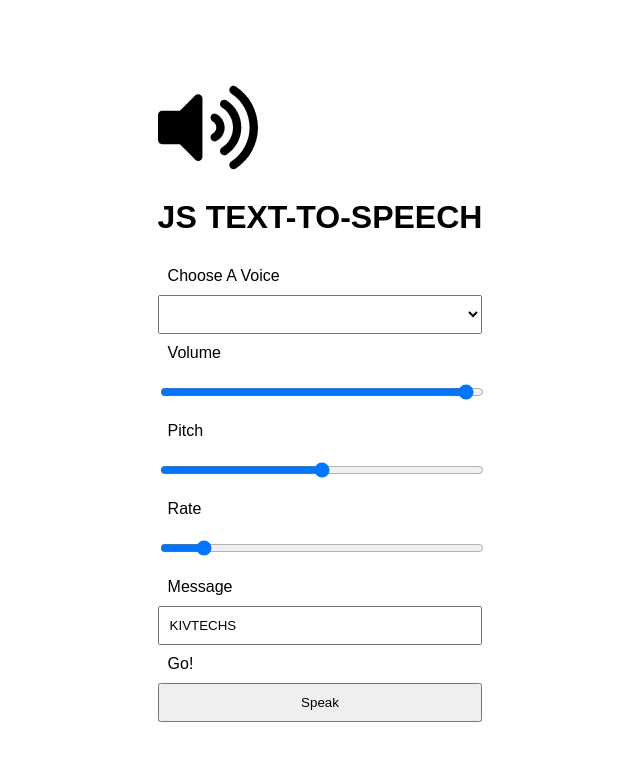
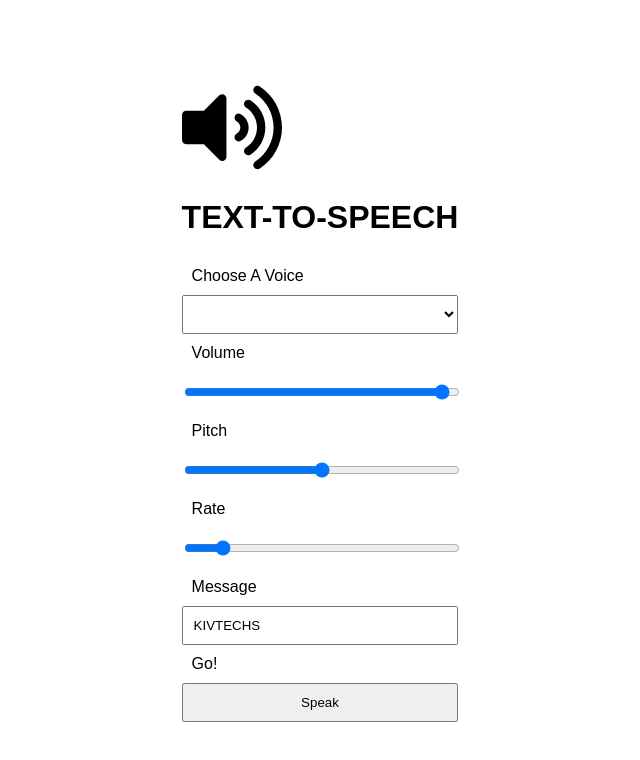
Before and after one commit to Kivtech-devel/js_tts, a plain HTML site: page index.html in a window 1280 px wide. Shown: the whole page, without its empty margins (320-960 px from the left). Drawn offline with Linux system fonts and the light colour scheme; no server answers.

Commit message:
Update index.html

```diff
--- a/index.html
+++ b/index.html
@@ -1,7 +1,7 @@
 <form id="demo" class="widget-wrap">
   <div id="vol"></div>
       <link rel="stylesheet" href="style.css">
-  <h1>JS TEXT-TO-SPEECH</h1>
+  <h1> TEXT-TO-SPEECH</h1>
 
   <!-- (A) VOICE PICKER -->
   <label>Choose A Voice</label>
```
